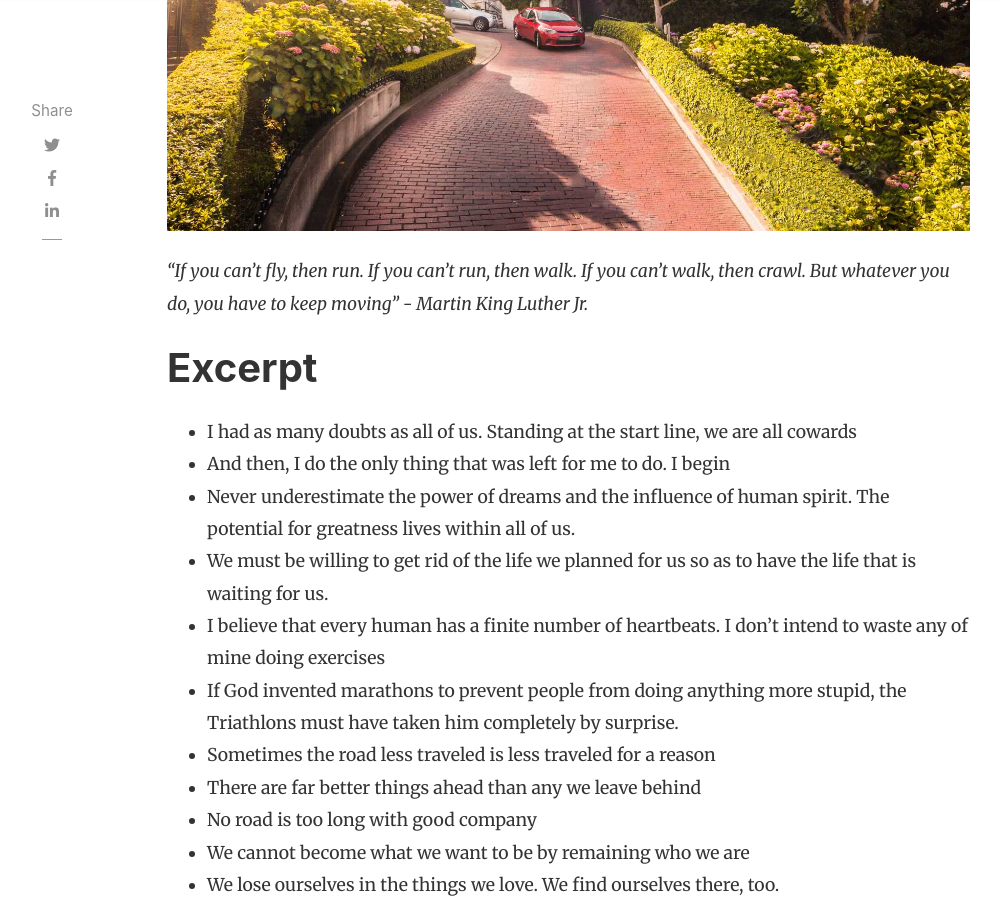
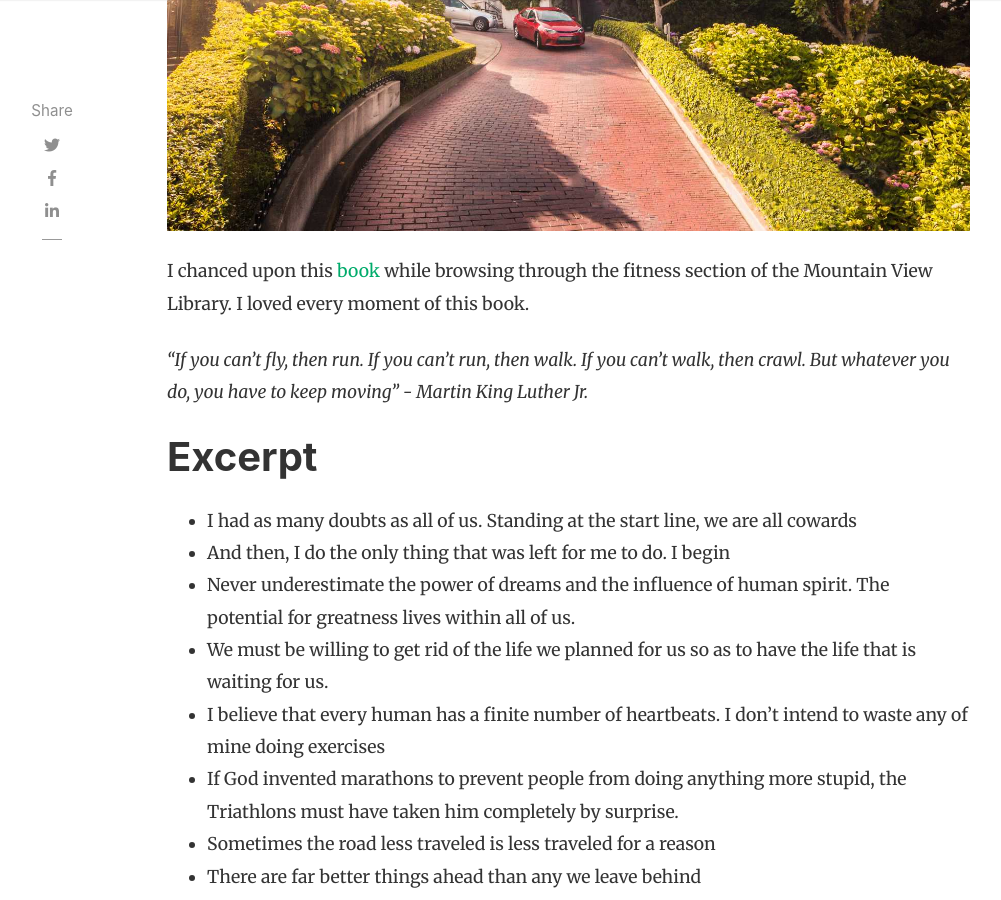
Before and after one commit to jsingh41/jsingh41.github.io, a Jekyll site: the page built from _posts/2020-01-19-women_who_tri.md, in a window 1280 px wide and 900 px high, scrolled down 815 px. Shown: the whole window, without its empty margins (118-1119 px from the left). Built offline with Jekyll 4.4.1, drawn with Linux system fonts in a browser that asks for light colours; nearby versions of some CDN libraries; comment, search, counter and statistics services are not loaded.

Commit message:
Update 2020-01-19-women_who_tri.md

```diff
--- a/_posts/2020-01-19-women_who_tri.md
+++ b/_posts/2020-01-19-women_who_tri.md
@@ -5,6 +5,8 @@ author: juhi
 categories: [ books, excerpts, inspirational, fitness]
 image: assets/images/10.jpg
 ---
+
+I chanced upon this [book](https://www.goodreads.com/book/show/31922028-women-who-tri) while browsing through the fitness section of the Mountain View Library. I loved every moment of this book.
 
 _“If you can’t fly, then run. If you can’t run, then walk. If you can’t walk, then crawl. But whatever you do, you have to keep moving” - Martin King Luther Jr._
 
```
